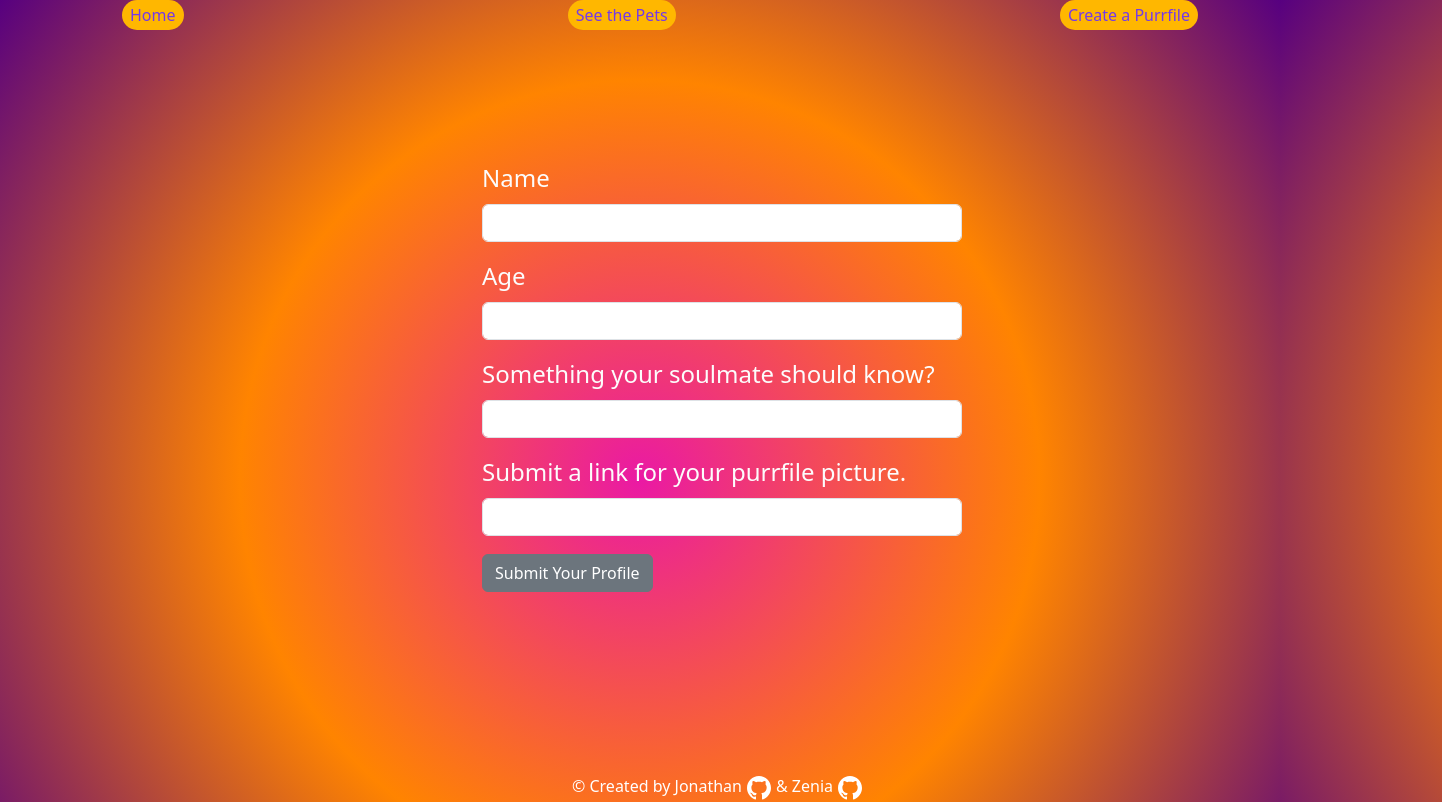
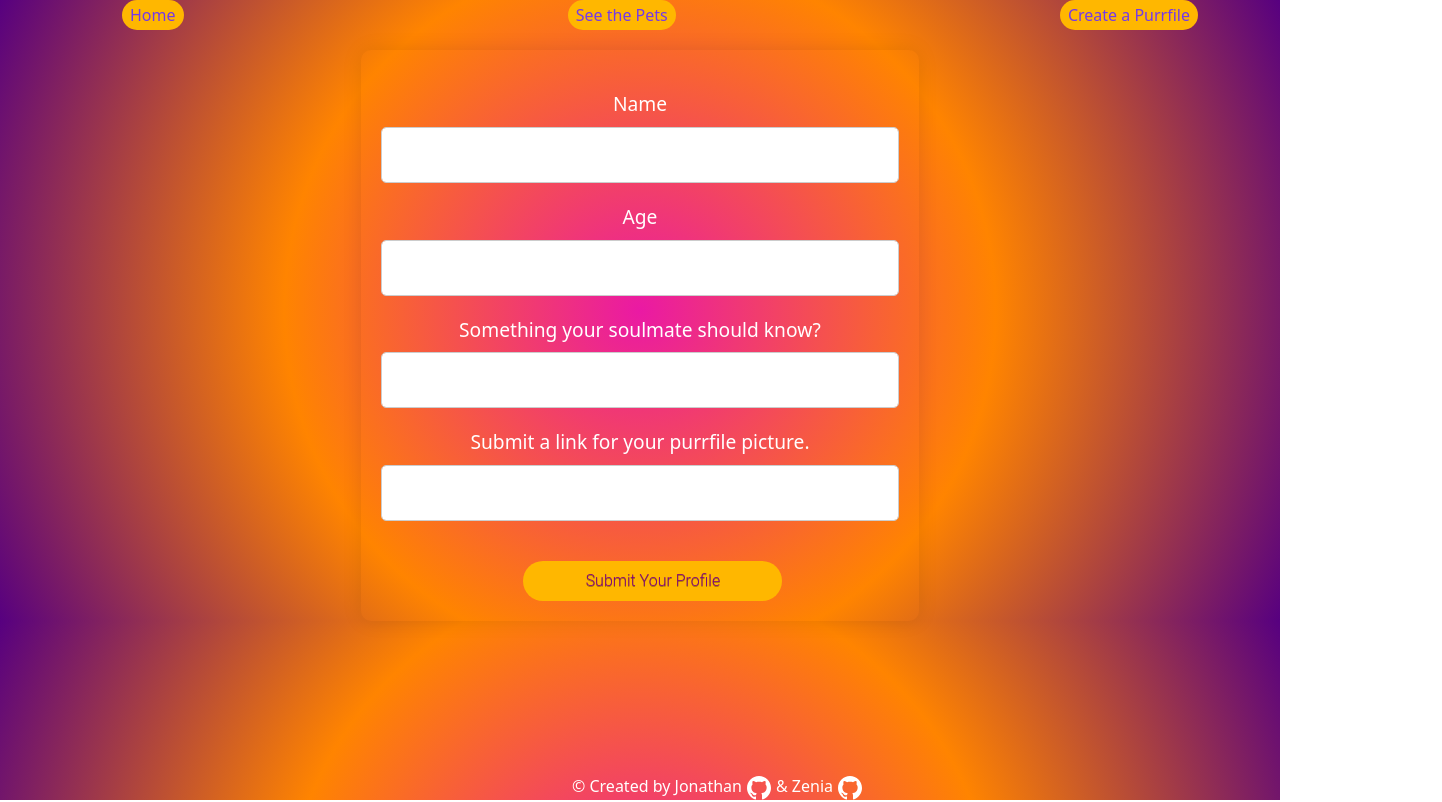
Before and after one commit to learn-academy-2023-hotel/cat-tinder-frontend-calico-cats, a React (Create React App) app: page /petnew in a window 1280 px wide. Shown: the top 802 px of the page, 1442 px wide, since content can reach past the window. Built offline with nearby package versions, Linux system fonts and the light colour scheme; no server answers.

Commit message:
Create profile page styling completed

```diff
--- a/src/App.css
+++ b/src/App.css
@@ -286,26 +286,97 @@ h1{
   margin-left: 40px;
 
 }
+@keyframes fadeIn {
+  from {
+    opacity: 0;
+    transform: translateY(-20px);
+  }
+  to {
+    opacity: 1;
+    transform: translateY(0);
+  }
+}
+
+@keyframes fadeOut {
+  from {
+    opacity: 1;
+  }
+  to {
+    opacity: 0;
+  }
+}
+
+@keyframes pulse {
+  0% {
+    transform: scale(1);
+  }
+  50% {
+    transform: scale(1.05);
+  }
+  100% {
+    transform: scale(1);
+  }
+}
+
+.form-div.submitted {
+  animation: fadeOut 0.10s ease-out;
+}
+
 .form-div {
+  width: 50%;
+  max-width: 600px;
+  margin: 0 auto;
+  margin-top: 20px;
+  padding: 20px;
+  border-radius: 10px;
+  box-shadow: 0 0 20px rgba(0, 0, 0, 0.1);
+}
 
-    width:85rem;
-    height:100vh;
-  }
+.forms-input {
+  font-size: 1.2em;
+  color: #ffffff;
+  text-align: center;
+  margin-top: 20px;
+  animation: fadeIn 0.8s ease-out;
+}
 
-  .forms-input {
-    font-size: 24px;
-    color: rgb(252, 252, 252);
-    align-content: center;
-    justify-content: center;
-    margin-left: 400px;
-    margin-top: 130px;
-  }
-  .input-box {
-    width: 50%;
-    justify-content: center;
-    display: flex;
-    align-items: center;
-  }
+.input-box {
+  width: 100%;
+  padding: 15px;
+  margin-bottom: 20px;
+  border: 1px solid #ccc;
+  border-radius: 5px;
+  box-sizing: border-box;
+  animation: fadeIn 0.8s ease-out;
+}
+
+.input-box:focus {
+  border-color: #ffb700;
+  box-shadow: 0 0 10px rgba(255, 183, 0, 0.5);
+}
+
+.form-button {
+  width: 50%;
+  background-color: #ffb700;
+  margin-left: 5%;
+  margin-top: 20px;
+  border: 0.16em solid rgba(255, 255, 255, 0);
+  border-radius: 2em;
+  box-sizing: border-box;
+  text-decoration: none;
+  font-family: 'Roboto', sans-serif;
+  font-weight: 300;
+  color: purple;
+  text-shadow: 0 0.04em 0.04em rgba(0, 0, 0, 0.35);
+  text-align: center;
+  transition: all 0.2s;
+}
+
+.form-button:hover {
+  border-color: rgba(255, 255, 255, 1);
+  animation: pulse 1s infinite;
+}
+
 .nav-link{
   width: 20vh;
   height: 8vh;
--- a/src/pages/PetNew.js
+++ b/src/pages/PetNew.js
@@ -69,7 +69,7 @@ const PetNew = ({ createPet }) => {
               value={newPet.image}
             />
           </FormGroup>
-          <Button onClick={handleSubmit}>Submit Your Profile</Button>
+          <Button className="form-button" onClick={handleSubmit}>Submit Your Profile</Button>
         </Form>
       </main>
     </>
```
